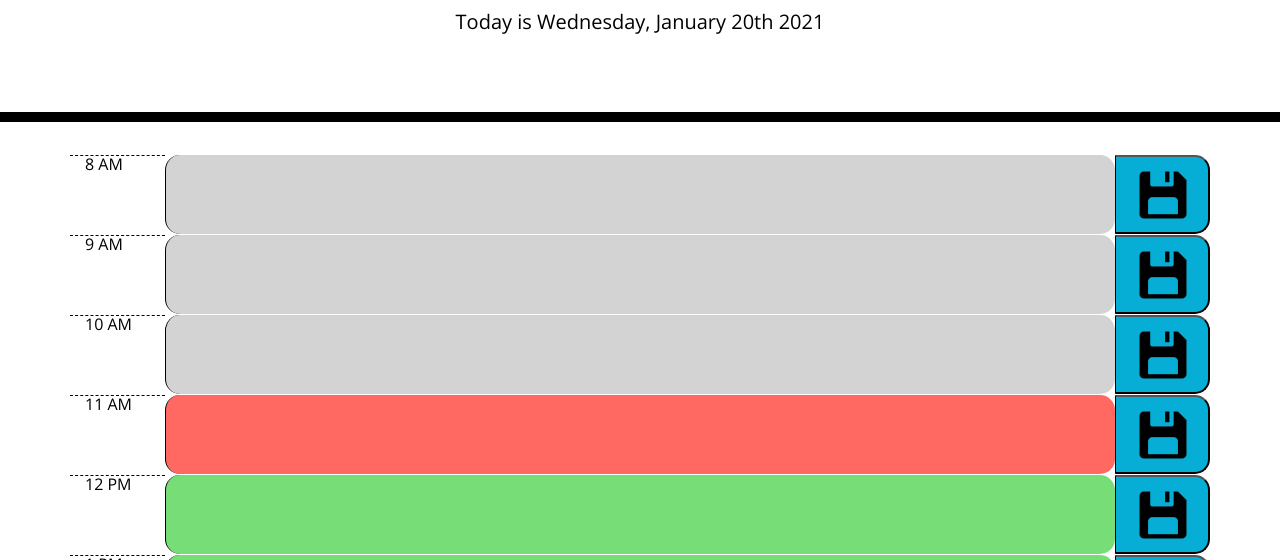
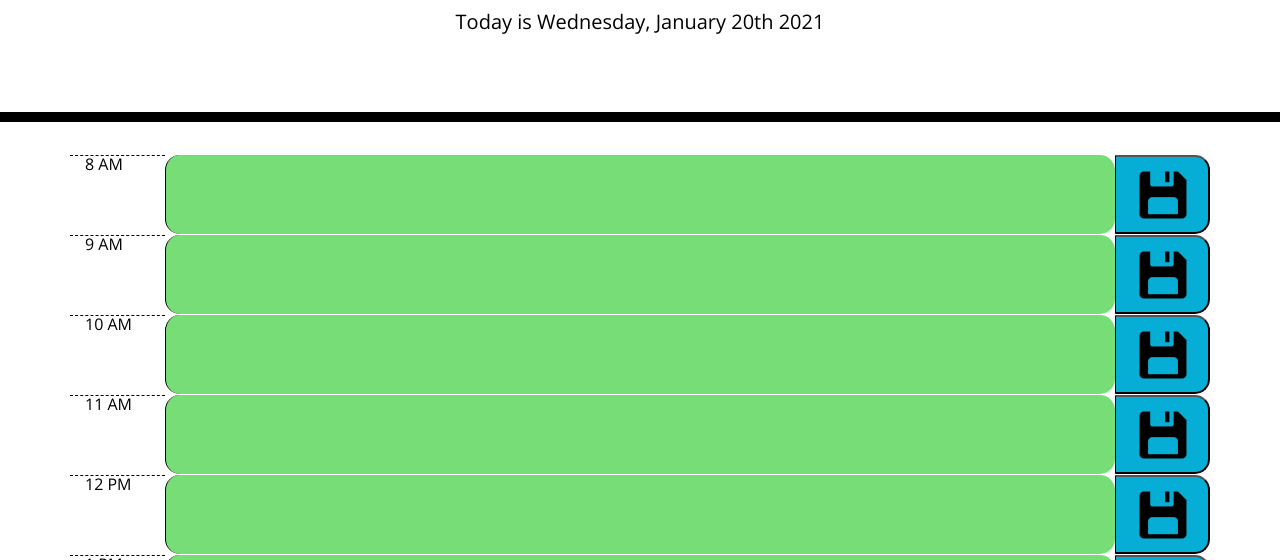
Before and after one commit to Alexjalva/ScheduleApplication, a plain HTML site: page index.html in a window 1280 px wide. Shown: the part 182-742 px from the top of the page. Drawn offline with nearby package versions, Linux system fonts and the light colour scheme.

Commit message:
fixed image references and updated variables

```diff
--- a/index.html
+++ b/index.html
@@ -44,8 +44,7 @@
     }
     // function that compares the hour of day vs the hour of the timeblock being generated. Returns 2 if the block is past, 1 if current, 0 if future
     function hourCompare(schedHour) {
-      // const nowHour = moment().hour();
-      const nowHour = 11;
+      const nowHour = moment().hour();
       if (hoursDict[schedHour] < nowHour || nowHour >= 19) {
         return 2;
       }
@@ -96,7 +95,7 @@
         timeRow.addClass("row");
         saveBtn.addClass("saveBtn");
         saveBtn.addClass("col-lg-1");
-        saveIcon.attr("src", "../Assets/saveIcon.png");
+        saveIcon.attr("src", "/Assets/saveIcon.png");
 
         saveBtn.append(saveIcon);
         timeHour.text(businessHours[i]);
```
